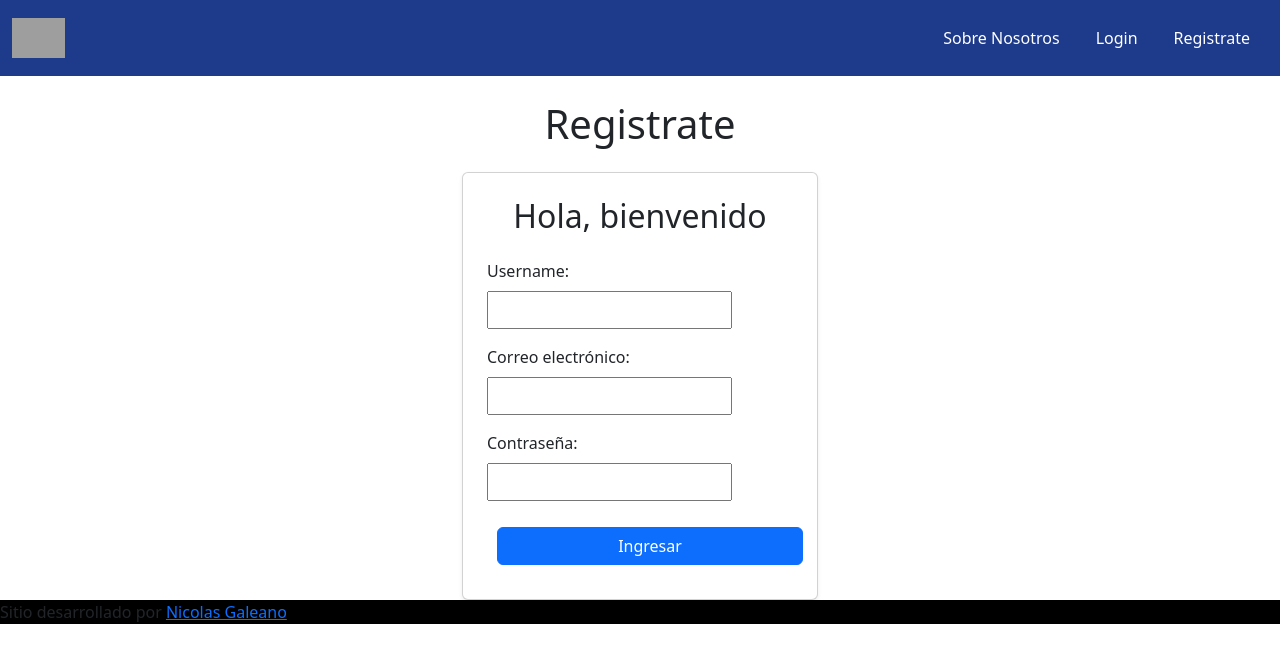
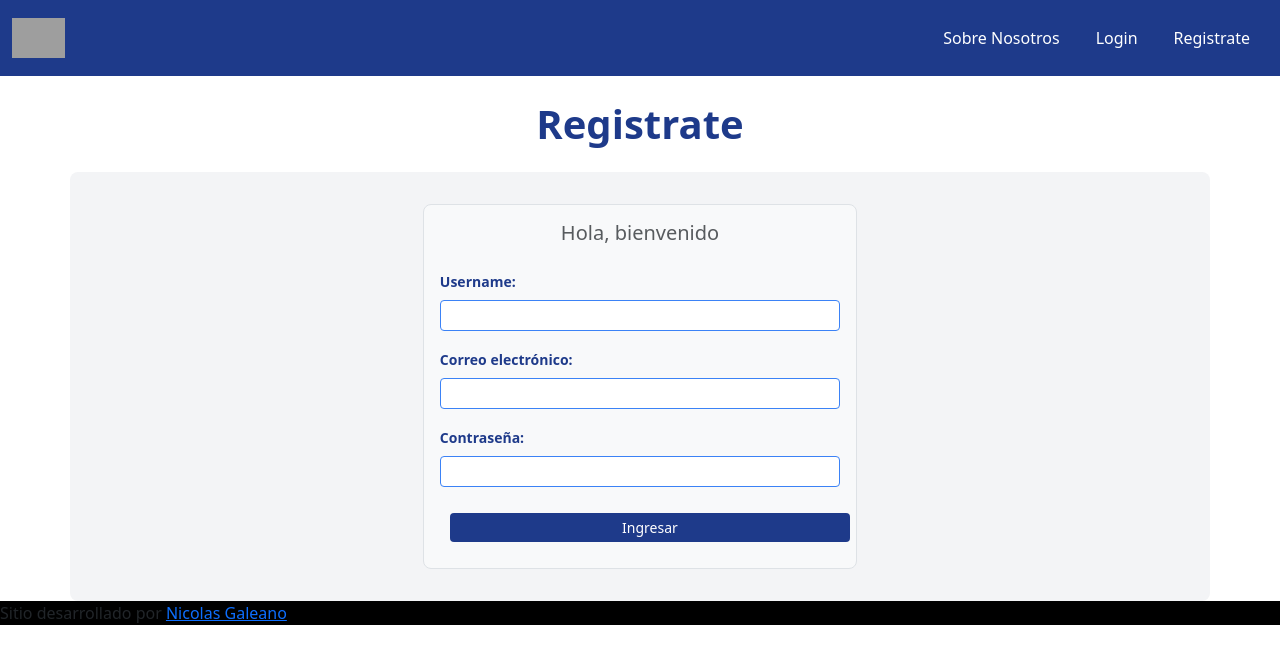
Before and after one commit to Nicolas-lab2424/base-proyecto-999198242-master, a React (Vite) app: page /registrate in a window 1280 px wide. Shown: the top 664 px of the page. Built offline with nearby package versions, Linux system fonts and the light colour scheme; grey boxes are pictures that could not be loaded.

Commit message:
Add, Fix:Estilos en register, saque el category de la busqueda

```diff
--- a/src/pages/Home.jsx
+++ b/src/pages/Home.jsx
@@ -95,8 +95,8 @@ const Home = () => {
   }
 
   const filteredProducts = products.filter(product =>
-    product.title.toLowerCase().includes(debouncedSearch.toLowerCase()) ||
-    product.category.toLowerCase().includes(debouncedSearch.toLowerCase())
+    product.title.toLowerCase().includes(debouncedSearch.toLowerCase())
+
   )
 
 
--- a/src/pages/Register.jsx
+++ b/src/pages/Register.jsx
@@ -81,57 +81,68 @@ const Register = () => {
 
   return (
     <Layout>
-      <h1 className="text-center mt-4" >Registrate</h1>
+      <h1 className="text-center fw-bold mt-4" style={{ color: "#1E3A8A" }}>Registrate</h1>
 
-      <section className="container mt-4">
+      <section className="container mt-4" style={{ backgroundColor: "#F3F4F6", borderRadius: "8px", padding: "2rem" }}>
         <div className="row justify-content-center">
-          <div className="col-md-6 col-lg-4">
-            <div className="card shadow-sm p-4">
-              <h2 className="text-center mb-4">Hola, bienvenido</h2>
-              <form onSubmit={handleSubmit}>
+          <div className="col-md-5" >
+            <form onSubmit={handleSubmit} className="p-3 border rounded-3 bg-light" style={{ backgroundColor: "#FFFFFF" }}>
+              <h2 className="text-center fs-5 text-muted mb-4" style={{ color: "#1E3A8A" }} > Hola, bienvenido</h2>
               <div className="mb-3">
-                  <label className="form-label">Username:</label>
+                <label className="form-label small fw-semibold" style={{ color: "#1E3A8A" }}>Username:</label>
                 <input
+                  style={{ borderColor: "#3B82F6" }}
                   required
+                  className="form-control form-control-sm"
                   type="text"
                   onChange={handleUsername}
                   value={username}
                 />
               </div>
               <div className="mb-3">
-                  <label className="form-label">Correo electrónico:</label>
+                <label className="form-label small fw-semibold" style={{ color: "#1E3A8A" }}>Correo electrónico:</label>
                 <input required
+                  style={{ borderColor: "#3B82F6" }}
+                  className="form-control form-control-sm"
                   type="email"
                   onChange={handleEmail}
                   value={email}
                 />
               </div>
               <div className="mb-3">
-                  <label className="form-label">Contraseña:</label>
+                <label className="form-label small fw-semibold" style={{ color: "#1E3A8A" }}>Contraseña:</label>
                 <input required
+                  style={{ borderColor: "#3B82F6" }}
+                  className="form-control form-control-sm"
                   type="password"
                   onChange={handlePassword}
                   value={password}
                 />
               </div>
               {passwordError && (
-                  <p className="text-danger small">{passwordError}</p>
+                <p className="text-danger small mb-2  ">{passwordError}</p>
               )}
-                <button className="btn btn-primary w-100">Ingresar</button>
+              <button className="btn w-100 btn-sm" style={{
+                backgroundColor: "#1E3A8A",
+                color: "#FFFFFF",
+                border: "none"
+              }}
+                onMouseOver={(e) => (e.target.style.backgroundColor = "#3B82F6")}
+                onMouseOut={(e) => (e.target.style.backgroundColor = "#1E3A8A")}>Ingresar</button>
             </form>
 
             {
-                error && <p className="text-danger mt-3">{error}</p>
+              error && <p className=" small text-danger mt-3">{error}</p>
             }
             {
-                success && <p className="text-success mt-3">{success}</p>
+              success && <p className=" small text-success mt-3">{success}</p>
             }
           </div>
         </div>
-        </div>
+
 
       </section>
-    </Layout>
+    </Layout >
   )
 }
 
```
Lines whose indentation alone changed are shown as unchanged.
